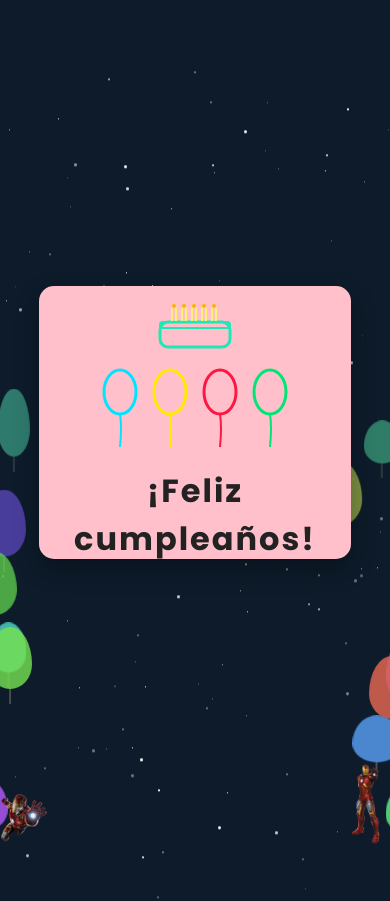
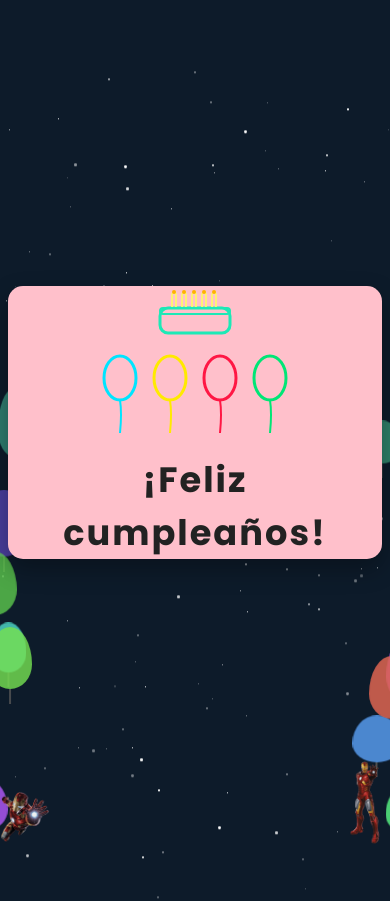
Before and after one commit to LuisLuigii/Cumple, a plain HTML site: page index.html in a window 390 px wide. Shown: the top 901 px of the page. Drawn offline with Linux system fonts and the light colour scheme; animation ran at ten frames a second.

Commit message:
Update index.html

```diff
--- a/index.html
+++ b/index.html
@@ -6,17 +6,12 @@
 <meta name="viewport" content="width=device-width, initial-scale=1.0">
 <link href="https://fonts.googleapis.com/css2?family=Poppins:wght@400;700;900&display=swap" rel="stylesheet">
 <style>
-html, body {
-  height: 100%;
+body {
   margin: 0;
-  padding: 0;
-}
-body {
-  min-height: 100vh;
-  min-width: 100vw;
+  height: 100vh;
   font-family: 'Poppins', sans-serif;
+  overflow: hidden;
   background: #0d1b2a;
-  overflow: hidden;
   position: relative;
   display: flex;
   justify-content: center;
@@ -34,52 +29,43 @@ body {
 }
 .ironman {
   left: 0;
-  width: 90px;
-  max-width: 22vw;
+  width: 120px;
+  max-width: 28vw;
 }
 .tony {
   right: 0;
-  width: 90px;
-  max-width: 22vw;
+  width: 120px;
+  max-width: 28vw;
 }
+
 @media (max-width: 700px) {
   .ironman, .tony {
-    width: 48px;
+    width: 50px;
     max-width: 14vw;
   }
 }
 
 /* Carta */
 .card {
-  width: 420px;
-  height: 340px;
+  width: 600px;
+  height: 500px;
   perspective: 2000px;
   cursor: pointer;
   position: relative;
   z-index: 3;
   background: none;
-  margin: 0 60px;
-  display: flex;
-  flex-direction: column;
-  justify-content: center;
-  align-items: center;
+  margin-left: 0;
+  margin-right: 0;
+  transition: width 0.3s, height 0.3s;
 }
 @media (max-width: 700px) {
   .card {
-    width: 88vw;
-    height: 62vw;
-    min-width: 220px;
-    min-height: 180px;
-    max-width: 96vw;
-    max-height: 70vw;
-    margin: 0 18vw;
-  }
-}
-@media (max-width: 500px) {
-  .card {
     width: 96vw;
     height: 70vw;
-    margin: 0 10vw;
+    min-width: 0;
+    min-height: 0;
+    max-width: 99vw;
+    max-height: 80vh;
   }
 }
 
@@ -142,13 +128,13 @@ body {
 }
 
 .cover-happy {
-  font-size: 2em;
+  font-size: 2.2em;
   color: #222;
   font-weight: 700;
   letter-spacing: 2px;
 }
 .cover-birthday {
-  font-size: 1.3em;
+  font-size: 2em;
   color: #00c853;
   font-weight: 700;
   letter-spacing: 2px;
@@ -176,7 +162,6 @@ body {
 /* Páginas internas */
 .inside {
   display: flex;
-  flex-direction: row;
   width: 100%;
   height: 100%;
   border-radius: 15px;
@@ -186,7 +171,6 @@ body {
   transition: opacity 1s ease, transform 1s ease;
   position: relative;
   z-index: 3;
-  background: #ffc0cb;
 }
 
 .inside-left {
@@ -201,8 +185,8 @@ body {
   position: relative;
 }
 .inside-left img {
-  max-width: 98%;
-  max-height: 98%;
+  max-width: 100%;
+  max-height: 100%;
   border-radius: 10px;
   object-fit: cover;
   z-index: 2;
@@ -218,7 +202,7 @@ body {
   align-items: center;
   padding: 10px;
   text-align: center;
-  font-size: 1em;
+  font-size: 1.1em;
   color: #333;
   line-height: 1.4em;
   position: relative;
@@ -228,7 +212,7 @@ body {
 
 .inside-right p {
   margin: 0;
-  font-size: 0.98em;
+  font-size: 1em;
   line-height: 1.4em;
   word-break: break-word;
 }
```
